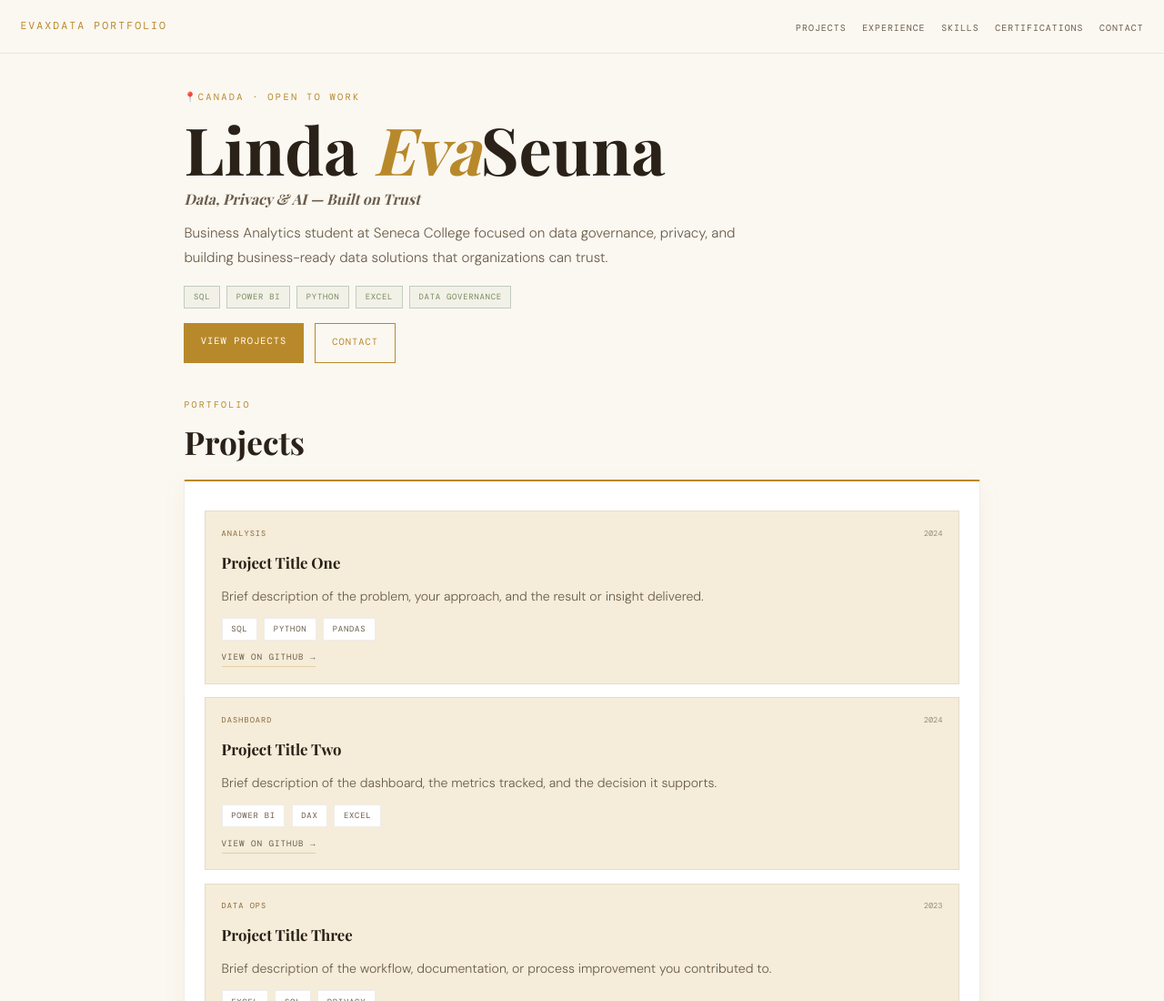
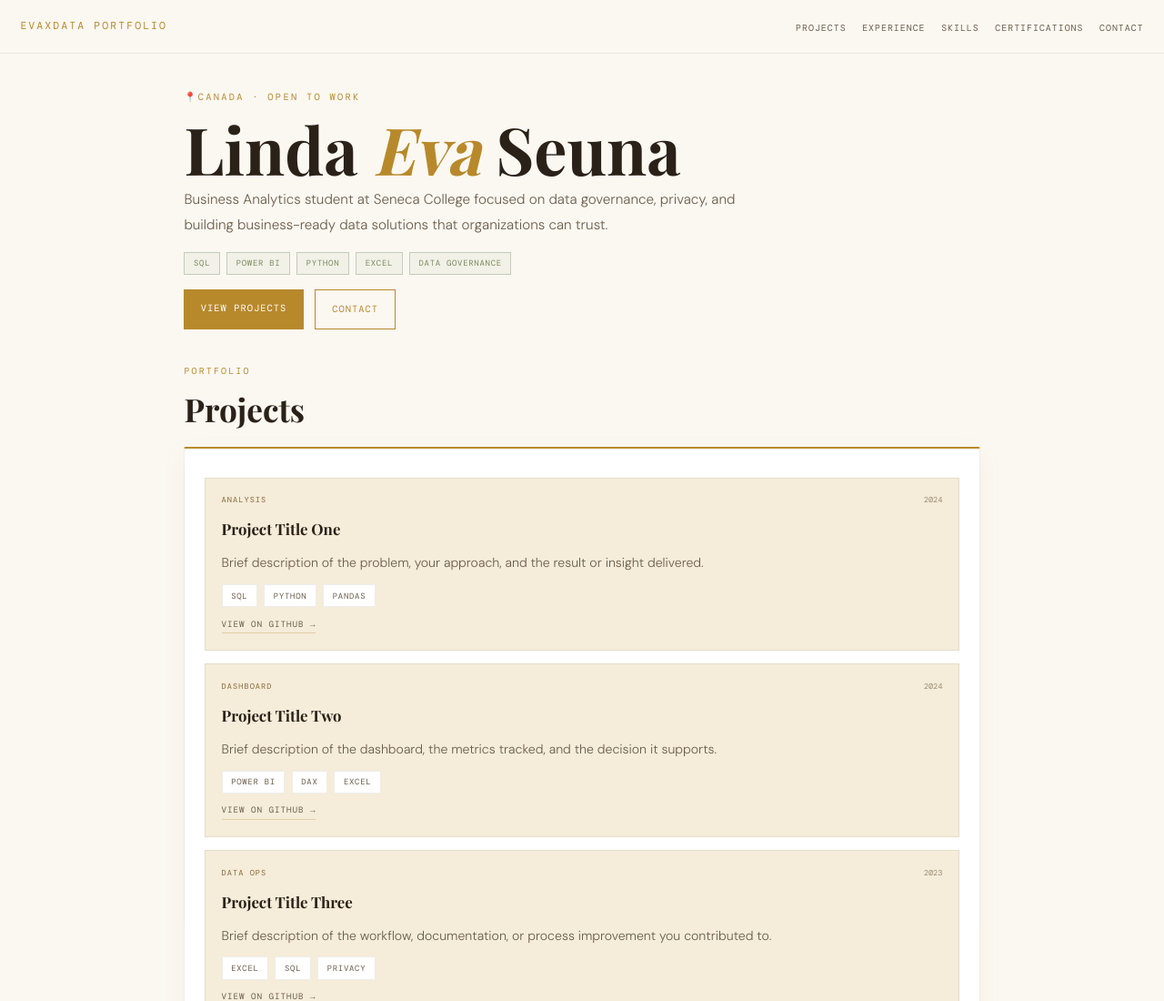
Before and after one commit to evaxdata/evaxdata.github.io, a plain HTML site: page index.html in a window 1280 px wide. Shown: the top 1100 px of the page at 91% size. Drawn offline with nearby package versions, Linux system fonts and the light colour scheme.

Commit message:
Update index.html

```diff
--- a/index.html
+++ b/index.html
@@ -477,8 +477,7 @@
 
   <section id="hero">
     <div class="eyebrow">📍Canada · Open to Work</div>
-    <h1>Linda <em>Eva</em>Seuna</h1>
-    <p class="sub">Data, Privacy & AI — Built on Trust</p>
+    <h1>Linda <em>Eva</em> Seuna</h1>
     <p class="desc">
       Business Analytics student at Seneca College focused on data governance, privacy, and building business-ready data solutions that organizations can trust.
     </p>
```
